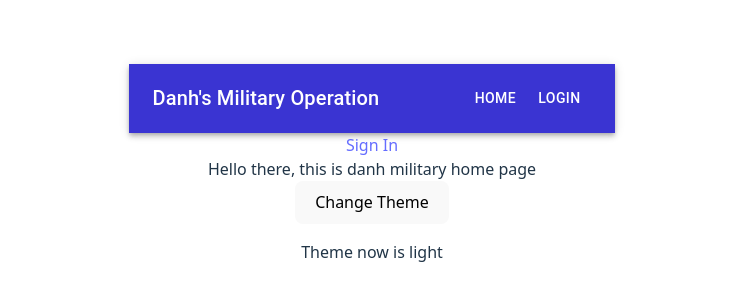
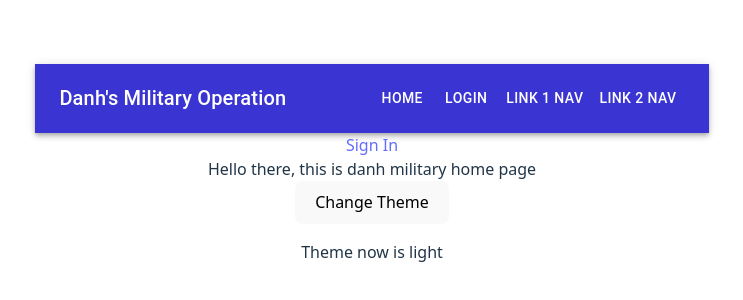
Before and after one commit to forgreatness/MilitaryOperationWeb, a React (Vite) app: page / in a window 1280 px wide. Shown: the part 228-528 px from the top of the page, without its empty margins (268-1011 px from the left). Built offline with nearby package versions, Linux system fonts and the light colour scheme; some icons are missing.

Commit message:
@author Danh Nguyen
1. Added Link component to practice utlization of Link compnent form react-router-dom
2. Link component practice enable usage of passed state when navigating

```diff
--- a/src/App.jsx
+++ b/src/App.jsx
@@ -1,6 +1,6 @@
 import { useState } from 'react'
 // import { Routes, Route, useRoutes } from 'react-router-dom';
-import { Route, createBrowserRouter, createRoutesFromElements } from 'react-router-dom';
+import { Link, Route, createBrowserRouter, createRoutesFromElements, useLocation } from 'react-router-dom';
 import reactLogo from './assets/react.svg'
 import viteLogo from '/vite.svg'
 import './App.css'
@@ -15,6 +15,7 @@ import { GeneralLayout } from './components/GeneralPageLayout';
 import Verify2FAPage from './pages/Verify2FAPage';
 import { AuthLayout } from './components/AuthLayout';
 import CircularProgress from '@mui/material/CircularProgress';
+import { LinkOne, LinkTwo } from './components/LinkComponent';
 
 // export const HomePage = () => {
 //   return (
@@ -46,9 +47,12 @@ export const router = createBrowserRouter( // This function createBrowserRouter
       <Route path="/dashboard" element={<ProtectedLayout />}>
         <Route path="profile" element={<ProfilePage />} />
       </Route>
+      <Route path="/link-one" element={<LinkOne /> } /> { /* This component was added to practice using Link based navigation and passing state across navigation. But it's rare to need to know what was the state from previous compnent before navigation unless you really want to know where you started navigating from */ }
+      <Route path="/link-two" element={<LinkTwo /> } /> { /* Same idea as above */ }
     </Route>
   )
 );
+
 // export function router() {
 //   const getUserData = () => {
 //     return new Promise((resolve) => {
--- a/src/components/AppBar.jsx
+++ b/src/components/AppBar.jsx
@@ -9,9 +9,10 @@ import Toolbar from "@mui/material/Toolbar";
 import IconButton from "@mui/material/IconButton";
 import Typography from "@mui/material/Typography";
 import Button from "@mui/material/Button";
-import { useNavigate } from "react-router-dom";
+import { Link, useNavigate } from "react-router-dom";
 
 import { useAuth } from "../hooks/useAuth";
+import { display } from "@mui/system";
 
 export function MainAppBar({ pages }) {
     const [anchorElNav, setAnchorElNav] = useState(null); //Calling useState hook to initialize the anchorE1Nav state for AppBar Component
@@ -75,6 +76,12 @@ export function MainAppBar({ pages }) {
                                 {"logout"}
                             </Button>
                         )}
+                        <Button component={Link} to="/link-one" state={{ foo: "this is state for link 1" }} sx={{ my: 2, color: "white", display: "block" }}>
+                            Link 1 Nav
+                        </Button>
+                        <Button component={Link} to="/link-two" state={{ foo: "this is state for link 1" }} sx={{ my: 2, color: "white", display: "block" }}>
+                            Link 2 Nav
+                        </Button>
                     </Box>
                 </Toolbar>
             </Container>
--- /dev/null
+++ b/src/components/LinkComponent.jsx
@@ -0,0 +1,25 @@
+import { useLocation } from "react-router-dom";
+
+export function LinkOne() {
+    const location = useLocation(); //useLocation hook provides a location object which we can use to obtained state from the router, or the navigation when it was invoke. As well as what pathname this component is in.
+
+    console.log("I am linkone and this is my state ", location.state);
+
+    return (
+        <div>
+            Inside Link One
+        </div>
+    )
+}
+
+export function LinkTwo() {
+    const location = useLocation();
+
+    console.log("I am in Link2 component and this is the navigated state ", location.state);
+
+    return (
+        <div>
+            Inside Link2
+        </div>
+    )
+}
```
Also changed, not shown: src/main.jsx (+4 -4 lines).
